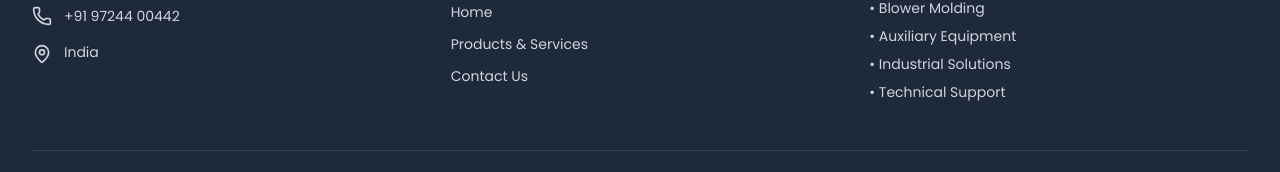
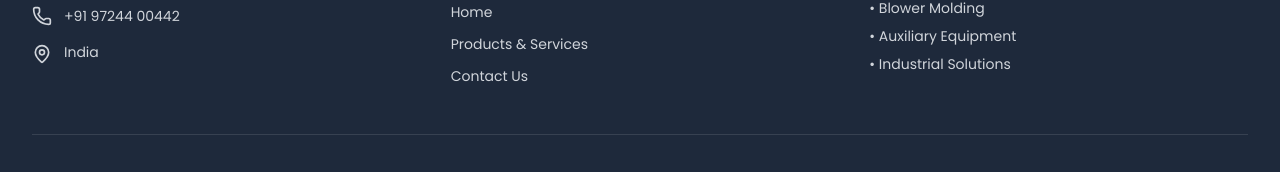
Before and after one commit to Parth7487/cb, a React (Vite) app: page / in a window 1280 px wide. Shown: the part 2397-2569 px from the top of the page. Built offline with nearby package versions, Linux system fonts and the light colour scheme.

Commit message:
Remove Technical Support from footer specialties
cgen-a883b05476bc4498882b5286bd0cea5c

```diff
--- a/client/components/Footer.tsx
+++ b/client/components/Footer.tsx
@@ -95,7 +95,6 @@ export default function Footer() {
               <p>• Blower Molding</p>
               <p>• Auxiliary Equipment</p>
               <p>• Industrial Solutions</p>
-              <p>• Technical Support</p>
             </div>
           </div>
         </div>
```
